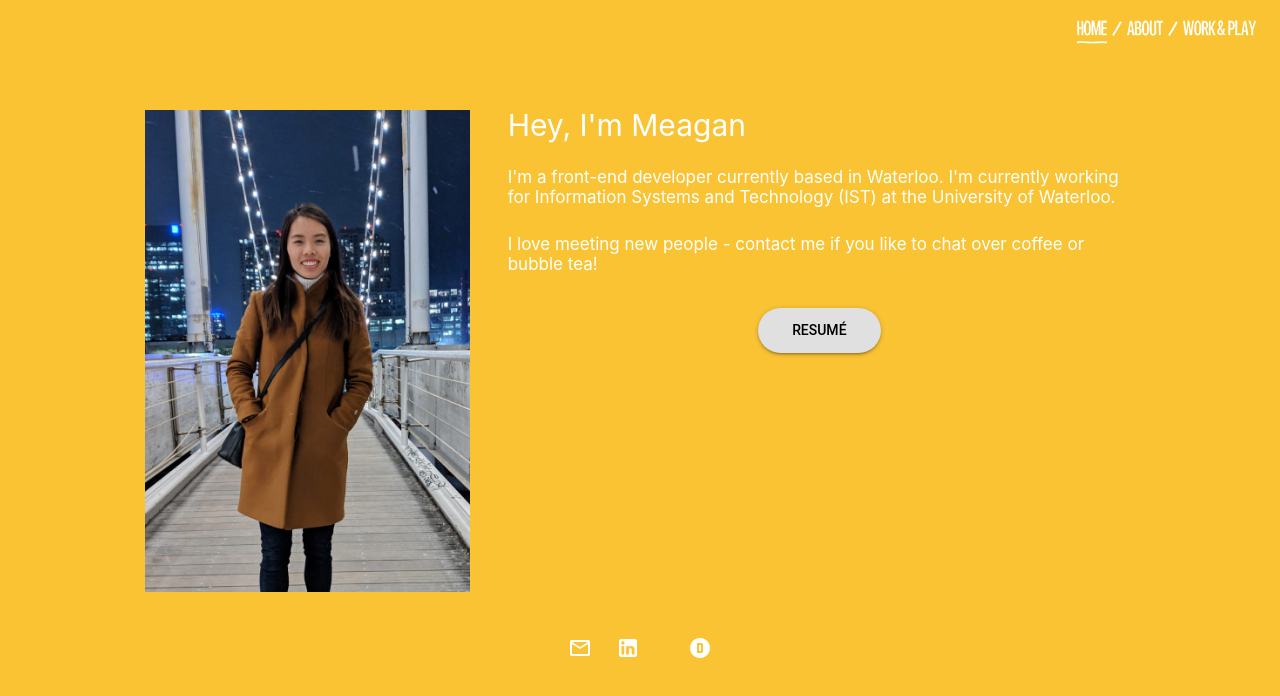
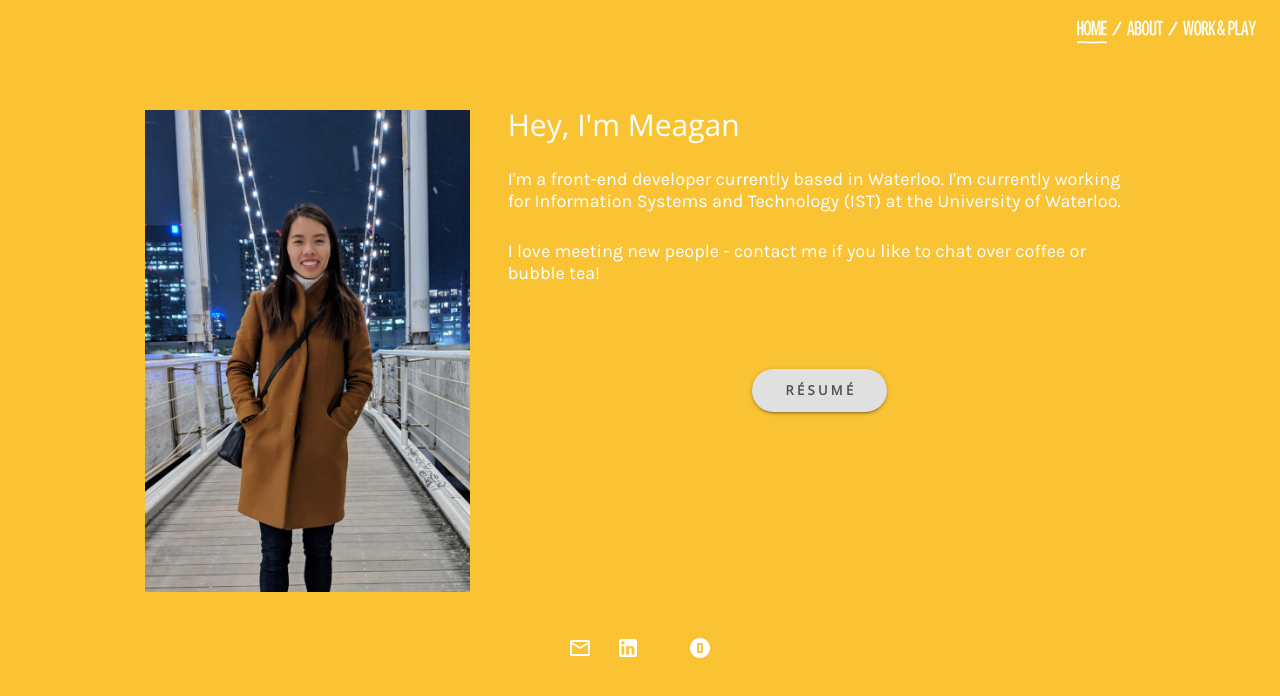
Before and after one commit to meagan-lai/Personal-Website, a React (Create React App) app: page /about in a window 1280 px wide. Shown: the top 696 px of the page. Built offline with nearby package versions, Linux system fonts and the light colour scheme.

Commit message:
updated resume and favicon

```diff
--- a/public/index.html
+++ b/public/index.html
@@ -42,4 +42,12 @@
       To create a production bundle, use `npm run build` or `yarn build`.
     -->
   </body>
+  <link
+    href="https://fonts.googleapis.com/css?family=Karla&display=swap"
+    rel="stylesheet"
+  />
+  <link
+    href="https://fonts.googleapis.com/css?family=Open+Sans&display=swap"
+    rel="stylesheet"
+  />
 </html>
--- a/src/App.css
+++ b/src/App.css
@@ -50,7 +50,4 @@ a:before {
   margin: -19px 0 0 0;
 }
 
-.link:hover {
-}
-
 /* id is # */
--- a/src/screens/About.js
+++ b/src/screens/About.js
@@ -5,15 +5,17 @@ import profile from "../images/profile.jpg";
 import BottomBar from "../components/BottomBar";
 import Button from "@material-ui/core/Button";
 import pdf from "../images/Resume.pdf";
+import Typography from "@material-ui/core/Typography";
 
 const styles = theme => ({
   root: {
     position: "relative",
     paddingTop: 10,
     paddingLeft: 4,
-    fontSize: 17,
+    fontSize: 18,
     color: "white",
-    textAlign: "left"
+    textAlign: "left",
+    fontFamily: ["Karla", "sans-serif"]
   },
   title: {
     position: "relative",
@@ -22,14 +24,16 @@ const styles = theme => ({
     marginTop: 10,
     lineHeight: 1,
     paddingLeft: 4,
-    textAlign: "left"
+    textAlign: "left",
+    fontFamily: ["Open Sans", "sans-serif"]
   },
   button: {
     paddingTop: 10,
     paddingBottom: 10,
     paddingLeft: 34,
     paddingRight: 34,
-    borderRadius: 300
+    borderRadius: 300,
+    margin: 50
   }
 });
 
@@ -68,7 +72,17 @@ function About(props) {
               href={pdf}
               target="_blank"
             >
-              Resumé
+              <Typography
+                variant="button"
+                style={{
+                  color: "#515151",
+                  fontFamily: ["Open Sans", "sans-serif"],
+                  fontWeight: "bold",
+                  fontSize: 13
+                }}
+              >
+                R é s u m é
+              </Typography>
             </Button>
           </div>
         </div>
```
Also changed, not shown: 2 other files (tests, documents, lock files or other folders).
